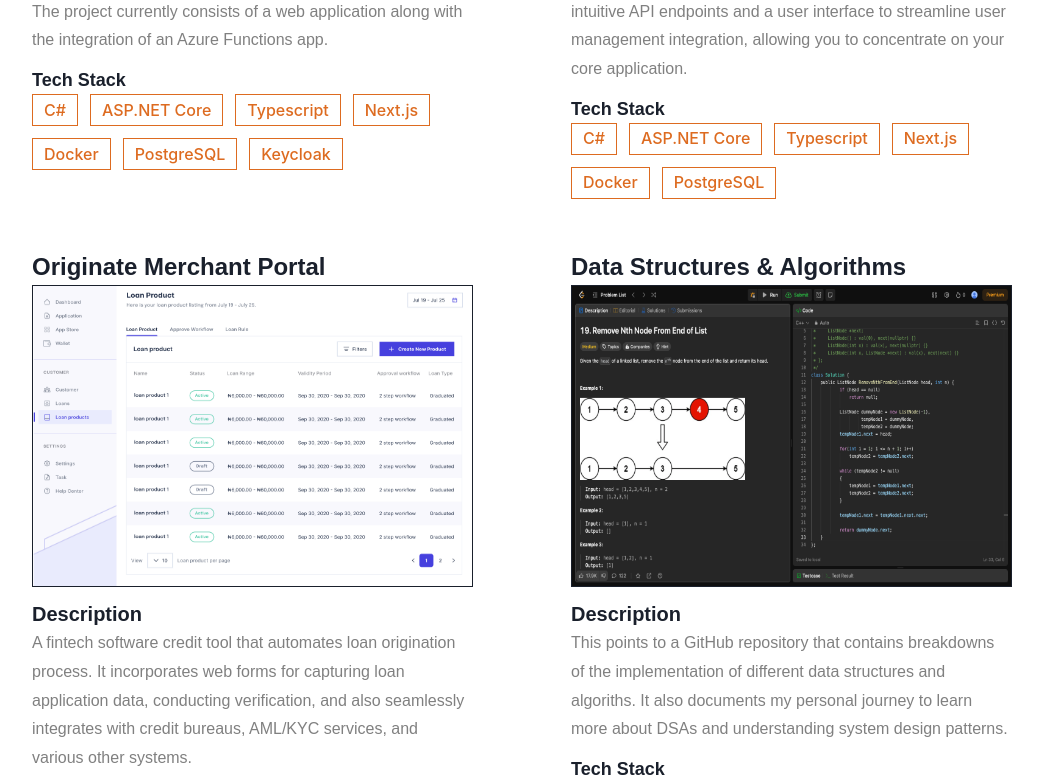
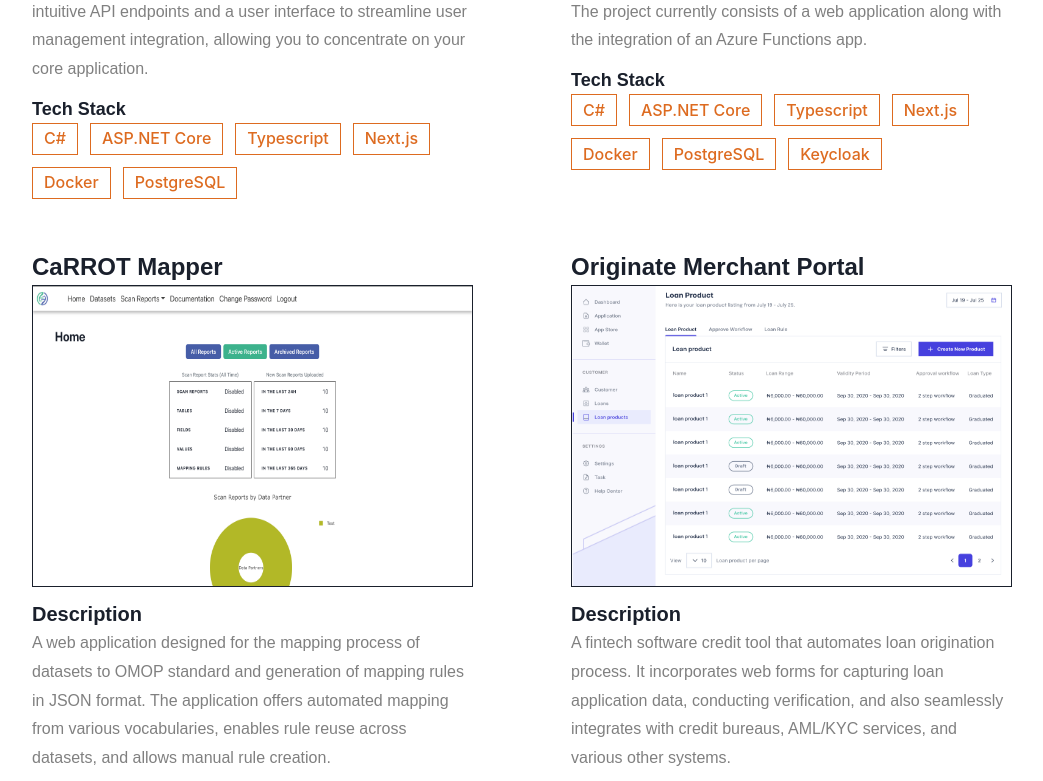
Before and after one commit to Dev-Akashili/akashili.com, a React (Vite) app: page /projects in a window 1280 px wide. Shown: the part 560-1341 px from the top of the page, without its empty margins (118-1161 px from the left). Built offline with nearby package versions, Linux system fonts and the light colour scheme.

Commit message:
Update project data

```diff
--- a/src/data/data.tsx
+++ b/src/data/data.tsx
@@ -23,6 +23,21 @@ export const projects: {
   stack: string[];
 }[] = [
   {
+    name: "Star Platinum",
+    description:
+      "An open source project being built to simplify user authentication and authorization for developers. It offers intuitive API endpoints and a user interface to streamline user management integration, allowing you to concentrate on your core application.",
+    imageLink: "././star-platinum.png",
+    githubLink: "https://github.com/Dev-Akashili/star-platinum",
+    stack: [
+      "C#",
+      "ASP.NET Core",
+      "Typescript",
+      "Next.js",
+      "Docker",
+      "PostgreSQL"
+    ]
+  },
+  {
     name: "RedCap Monitor",
     description:
       "A project in collaboration with Nottingham University Hospital, being built to monitor the health of RedCap Cloud instances. The project currently consists of a web application along with the integration of an Azure Functions app.",
@@ -39,19 +54,12 @@ export const projects: {
     ]
   },
   {
-    name: "Star Platinum",
+    name: "CaRROT Mapper",
     description:
-      "An open source project being built to simplify user authentication and authorization for developers. It offers intuitive API endpoints and a user interface to streamline user management integration, allowing you to concentrate on your core application.",
-    imageLink: "././star-platinum.png",
-    githubLink: "https://github.com/Dev-Akashili/star-platinum",
-    stack: [
-      "C#",
-      "ASP.NET Core",
-      "Typescript",
-      "Next.js",
-      "Docker",
-      "PostgreSQL"
-    ]
+      "A web application designed for the mapping process of datasets to OMOP standard and generation of mapping rules in JSON format. The application offers automated mapping from various vocabularies, enables rule reuse across datasets, and allows manual rule creation.",
+    imageLink: "././carrot.png",
+    githubLink: "https://github.com/Health-Informatics-UoN/CaRROT-Mapper",
+    stack: ["Python", "Django", "React", "PostgreSQL", "Azure Functions"]
   },
   {
     name: "Originate Merchant Portal",
@@ -70,13 +78,5 @@ export const projects: {
       "MongoDB",
       "RabbitMQ"
     ]
-  },
-  {
-    name: "Data Structures & Algorithms",
-    description:
-      "This points to a GitHub repository that contains breakdowns of the implementation of different data structures and algoriths. It also documents my personal journey to learn more about DSAs and understanding system design patterns.",
-    imageLink: "././dsa.png",
-    githubLink: "https://github.com/Dev-Akashili/DSAs",
-    stack: ["Python", "C#", "Typescript"]
   }
 ];
```
Also changed, not shown: public/carrot.png (added), public/dsa.png (deleted).
